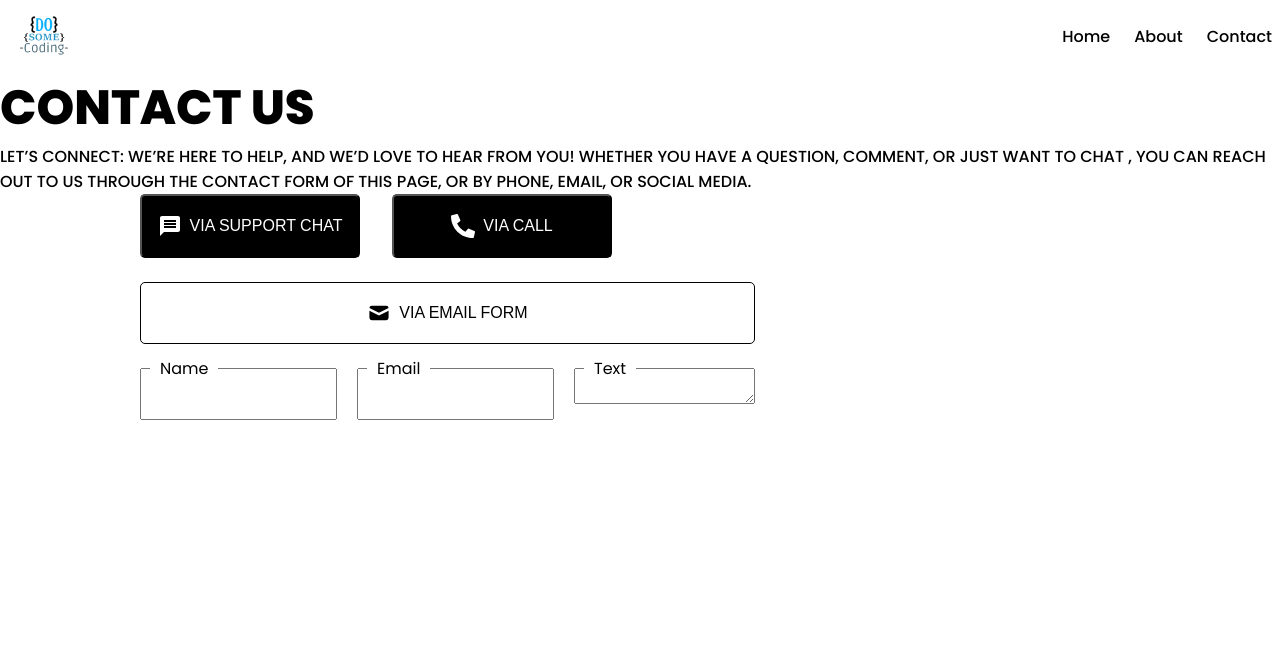
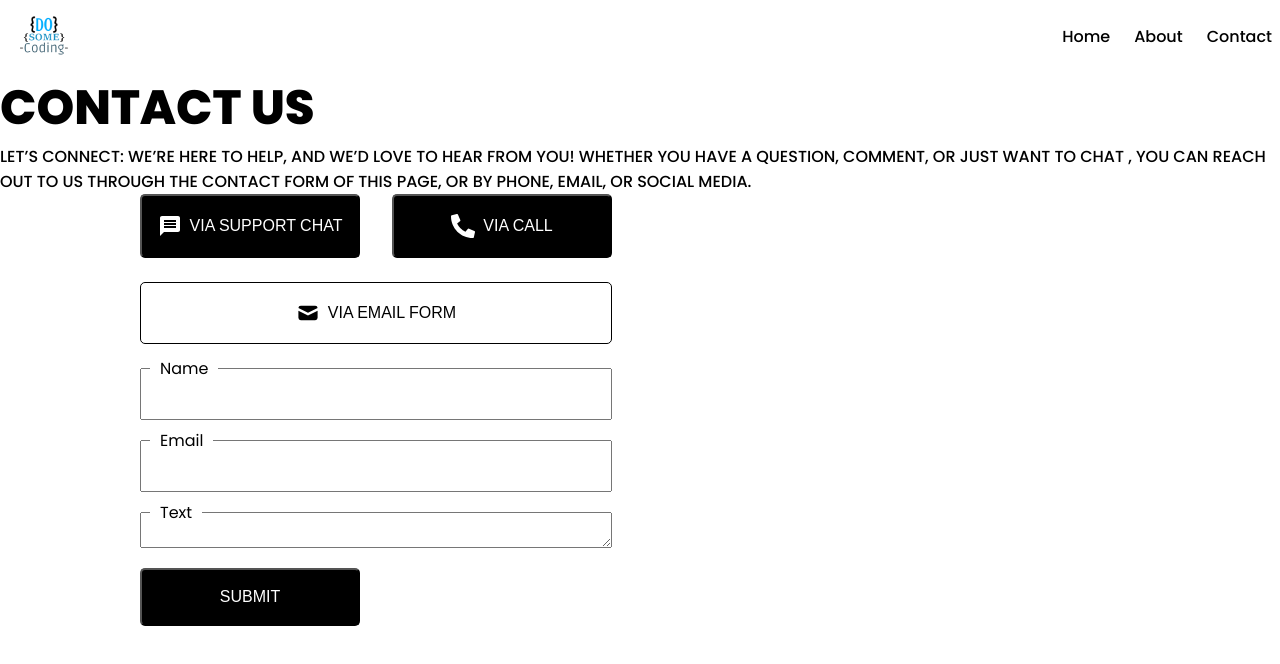
Before and after one commit to Ukashashere/ContactUS-page, a React (Vite) app in the folder contact-page/: page / in a window 1280 px wide. Shown: the top 664 px of the page. Built offline with nearby package versions, Linux system fonts and the light colour scheme.

Commit message:
Commit12

```diff
--- a/contact-page/src/components/ContactForm/ContactForm.jsx
+++ b/contact-page/src/components/ContactForm/ContactForm.jsx
@@ -26,6 +26,9 @@ const ContactForm = () => {
               <label htmlFor="name">Text</label>
               <textarea name="text" />
             </div>
+            <div>
+              <Button text="SUBMIT" />
+            </div>
           </form>
         </div>
         <div className={styles.contact_image}></div>
--- a/contact-page/src/components/ContactForm/ContactForm.module.css
+++ b/contact-page/src/components/ContactForm/ContactForm.module.css
@@ -18,6 +18,7 @@
 .contact_form form{
     display: flex;
     gap: 20px;
+    flex-direction: column;
 }
 
 .form_control{
```
